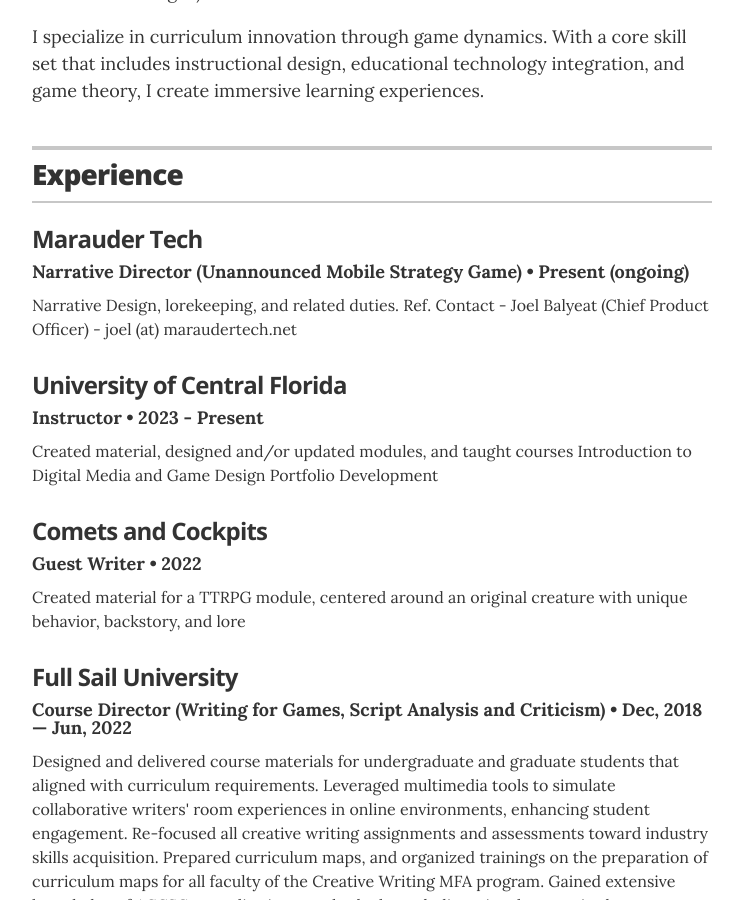
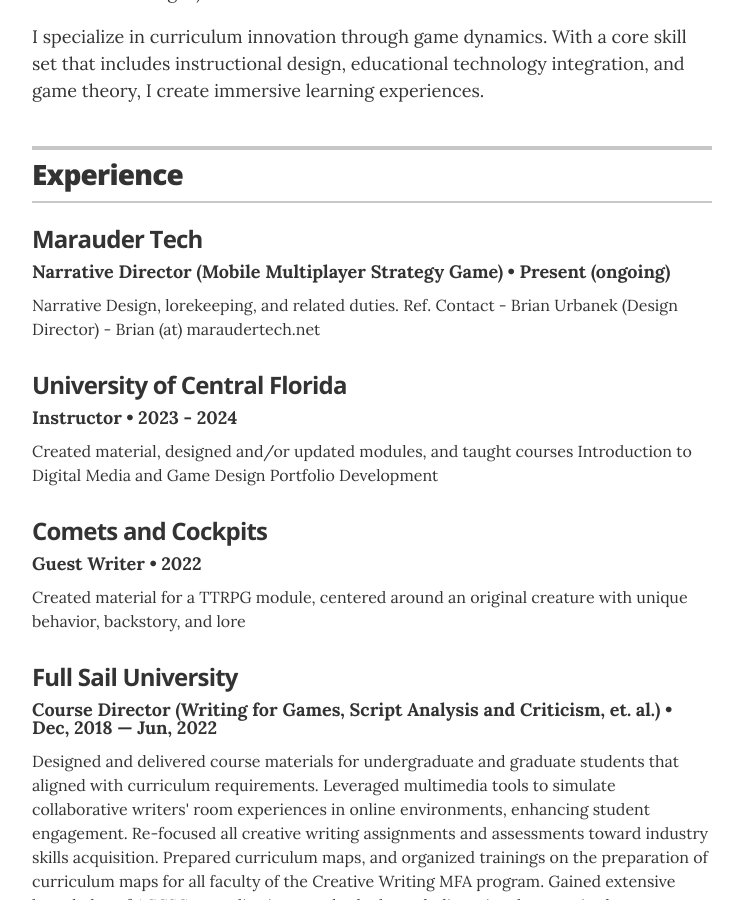
Before and after one commit to mwmxyz/academic, a Jekyll site: the page built from index.html, in a window 1280 px wide and 900 px high, scrolled down 537 px. Shown: the whole window, without its empty margins (268-1011 px from the left). Built offline with Jekyll 4.4.1, drawn with Linux system fonts in a browser that asks for light colours.

Commit message:
Update experience.yml

```diff
--- a/_data/experience.yml
+++ b/_data/experience.yml
@@ -3,14 +3,14 @@
 
 # Unannounced Mobile Strategy Game
 - company: Marauder Tech
-  position: Narrative Director (Unannounced Mobile Strategy Game)
+  position: Narrative Director (Mobile Multiplayer Strategy Game)
   duration: Present (ongoing)
-  summary: Narrative Design, lorekeeping, and related duties. Ref. Contact - Joel Balyeat (Chief Product Officer) - joel (at) maraudertech.net
+  summary: Narrative Design, lorekeeping, and related duties. Ref. Contact - Brian Urbanek (Design Director) - Brian (at) maraudertech.net
 
 # Teaching at UCF
 - company: University of Central Florida
   position: Instructor
-  duration: 2023 - Present
+  duration: 2023 - 2024
   summary: Created material, designed and/or updated modules, and taught courses Introduction to Digital Media and Game Design Portfolio Development
 
 # Game Writing
@@ -21,7 +21,7 @@
 
 # FS
 - company: Full Sail University
-  position: Course Director (Writing for Games, Script Analysis and Criticism)
+  position: Course Director (Writing for Games, Script Analysis and Criticism, et. al.)
   duration: Dec, 2018 &mdash; Jun, 2022
   summary: Designed and delivered course materials for undergraduate and graduate students that aligned with curriculum requirements.  Leveraged multimedia tools to simulate collaborative writers' room experiences in online environments, enhancing student engagement. Re-focused all creative writing assignments and assessments toward industry skills acquisition. Prepared curriculum maps, and organized trainings on the preparation of curriculum maps for all faculty of the Creative Writing MFA program. Gained extensive knowledge of ACCSC accreditation standards through direct involvement in the accreditation process. Applied best practices in curriculum development and assessment to meet and exceed academic benchmarks. Adapted teaching methods and course materials in response to evolving accreditation requirements, demonstrating flexibility and a commitment to educational excellence. <ul class="resume-item-list"><li>Created a modular, synchronous online Writing for Games course that taught game design skills through collaborative writing (for the Creative Writing MFA program)</li><li>Re-designed and taught the MFA Creative Writing course in Script Analysis & Criticism</li><li>Taught MFA courses in Visual Storytelling and Character Creation & Development</li><li>Taught BFA courses in Science Fiction and Children's Entertainment</li></ul>
 
```
